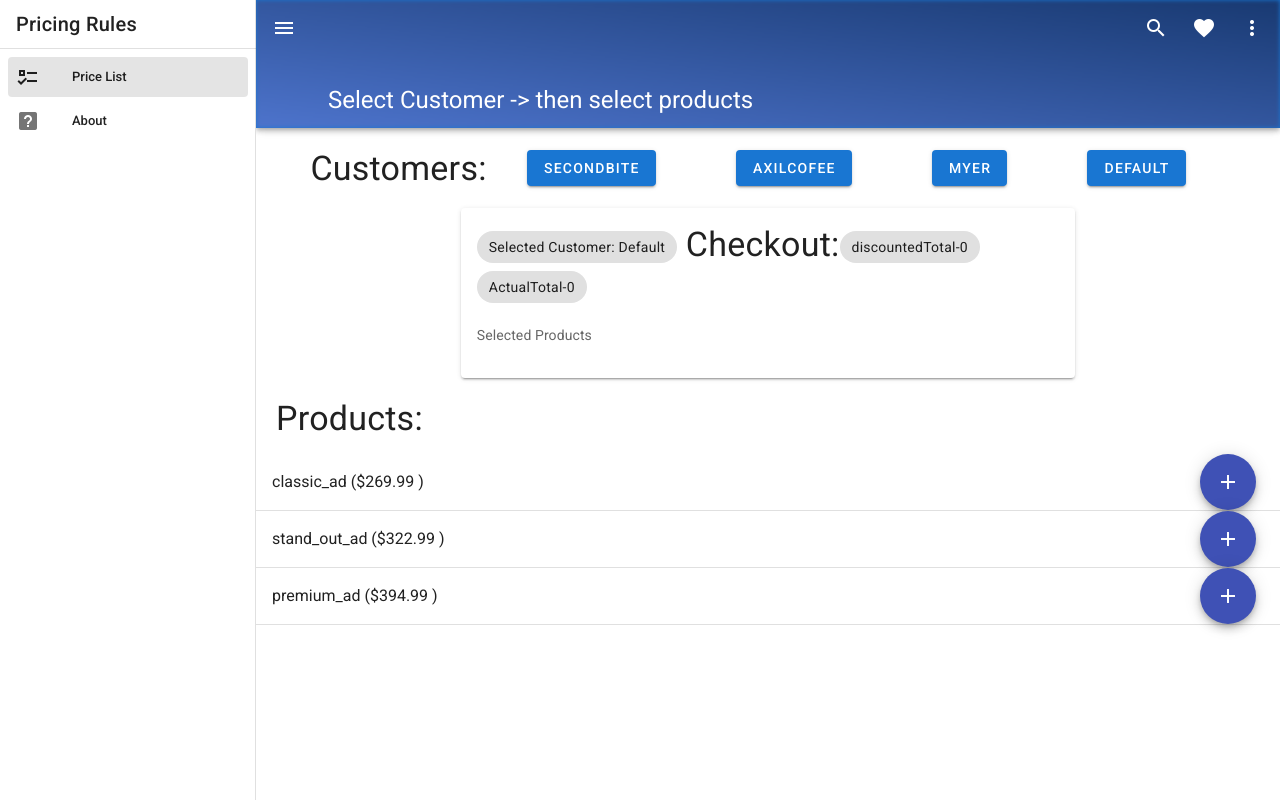
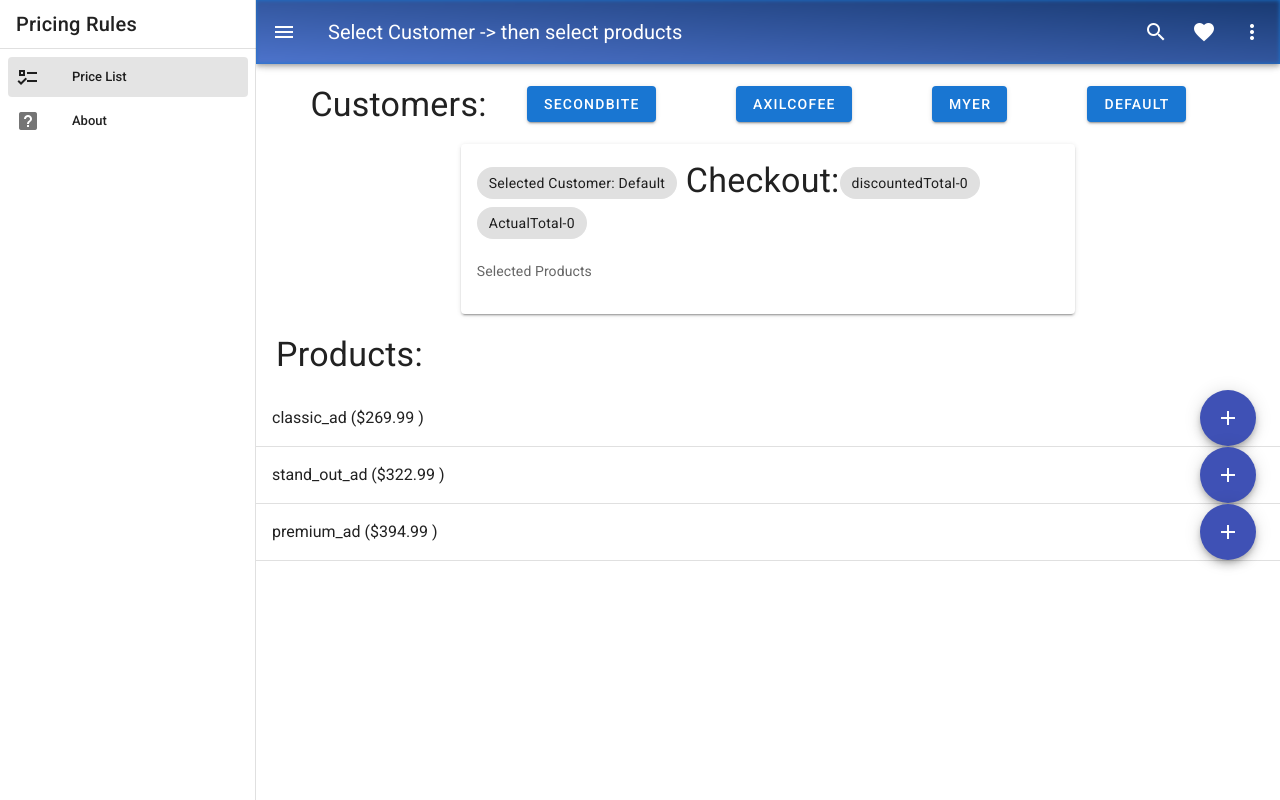
Before and after one commit to manojkmishra/pricerules, a Vue app: page / in a window 1280 px wide. Built offline with nearby package versions, Linux system fonts and the light colour scheme.

Commit message:
height decreased, bug for default customer removed

```diff
--- a/src/App.vue
+++ b/src/App.vue
@@ -27,11 +27,6 @@
       app
       color="primary"
       dark
-
-      prominent
-      src="mountains.jpg"
-      prominent
-
     >
       <template v-slot:img="{ props }">
         <v-img
--- a/src/views/Todo.vue
+++ b/src/views/Todo.vue
@@ -123,6 +123,10 @@
         this.rule5for4nPriceDrop();
         this.actualTotalFn();
       } //myer
+      if (this.selectedCustomer.id == 4) {
+        this.actualTotalFn();
+        this.discountedTotal=this.actualTotal
+      } //myer
     },
     actualTotalFn() { // Total price of the items without Price Rules
       var sum = 0;
```
